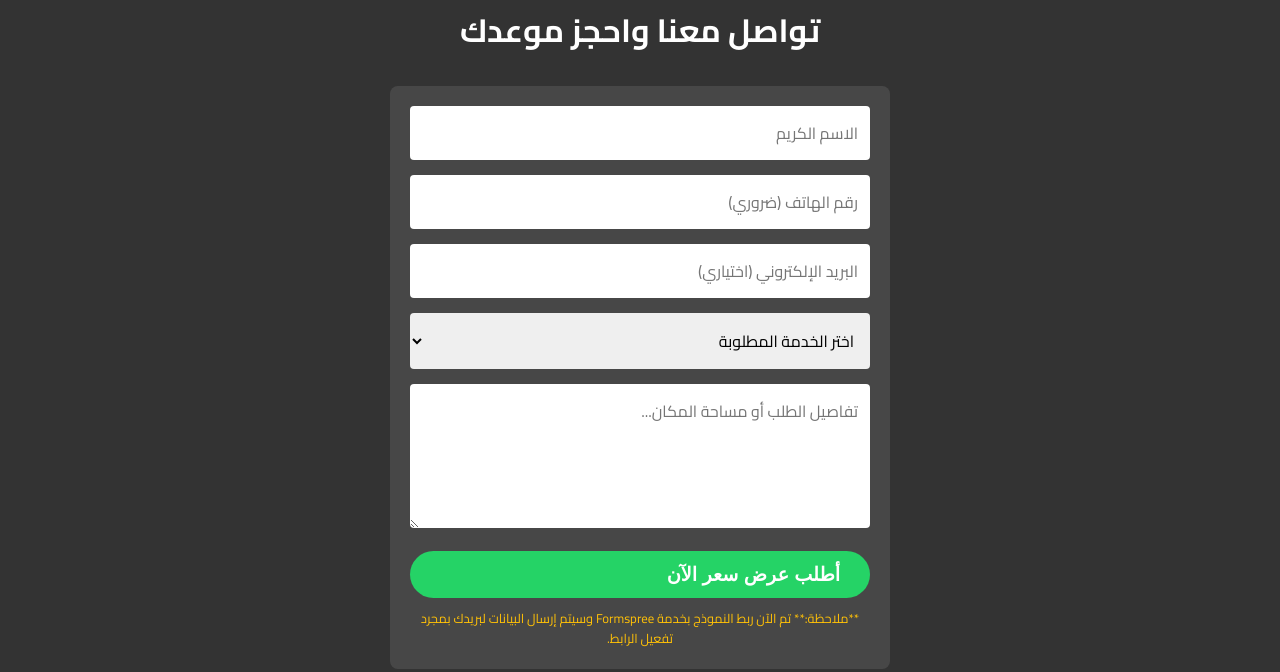
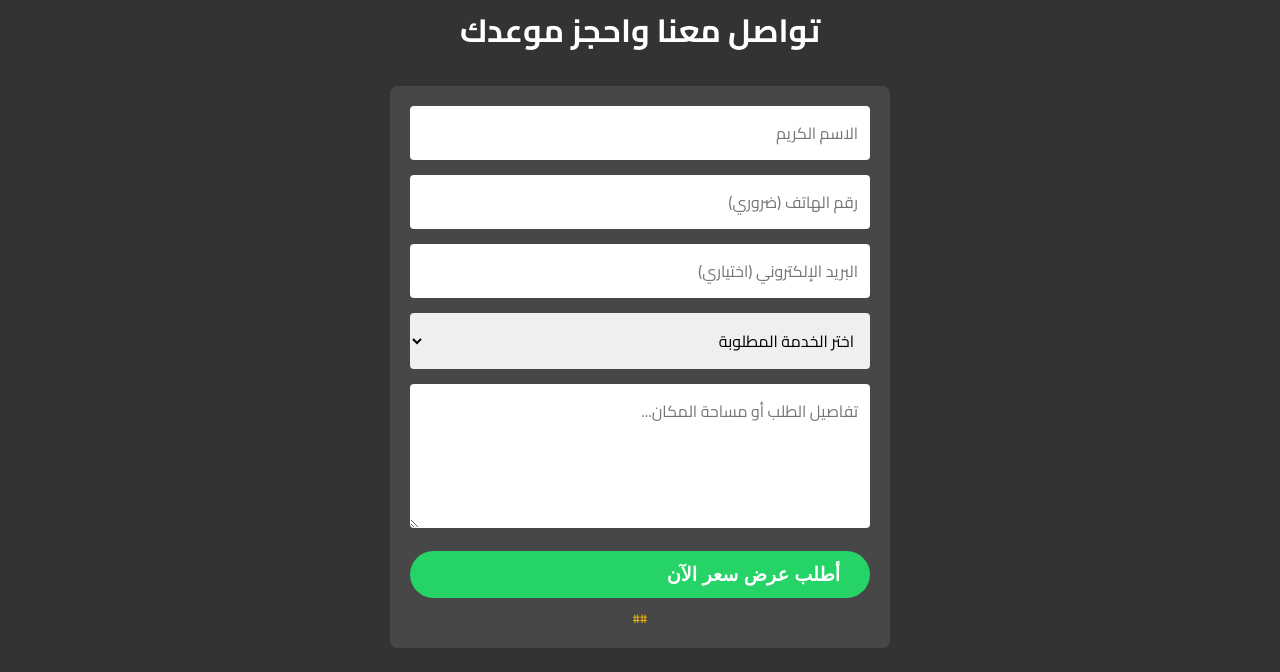
Before and after one commit to Mahm3ud4/cleaning-wep, a plain HTML site: page index.html in a window 1280 px wide. Shown: the part 3233-3905 px from the top of the page. Drawn offline with nearby package versions, Linux system fonts and the light colour scheme.

```diff
--- a/index.html
+++ b/index.html
@@ -212,7 +212,7 @@
                 </select>
                 <textarea name="message" rows="4" placeholder="تفاصيل الطلب أو مساحة المكان..."></textarea>
                 <button type="submit" class="cta-button">أطلب عرض سعر الآن</button>
-                <p class="form-note">**ملاحظة:** تم الآن ربط النموذج بخدمة Formspree وسيتم إرسال البيانات لبريدك بمجرد تفعيل الرابط.</p>
+                <p class="form-note">##</p>
             </form>
 
             <div class="contact-info">
@@ -315,4 +315,5 @@
     </script>
 
 </body>
+
 </html>
```
